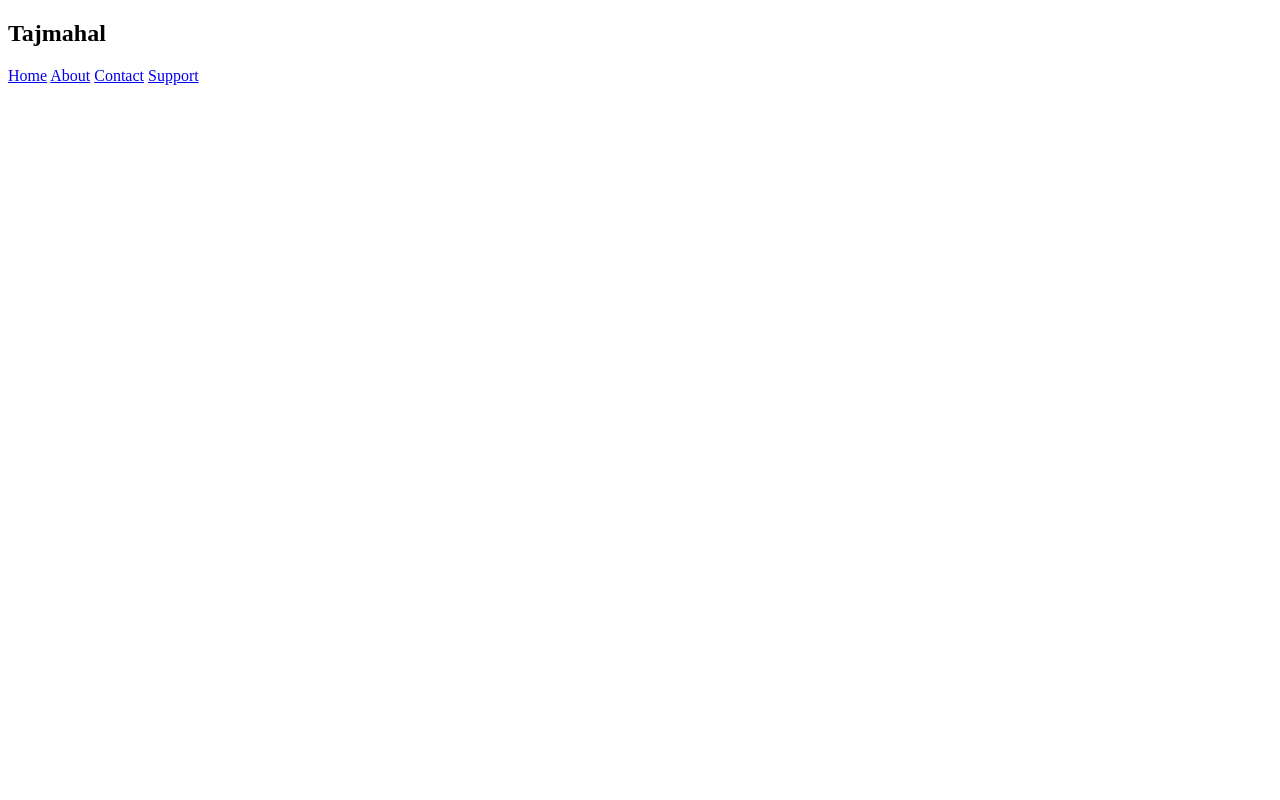
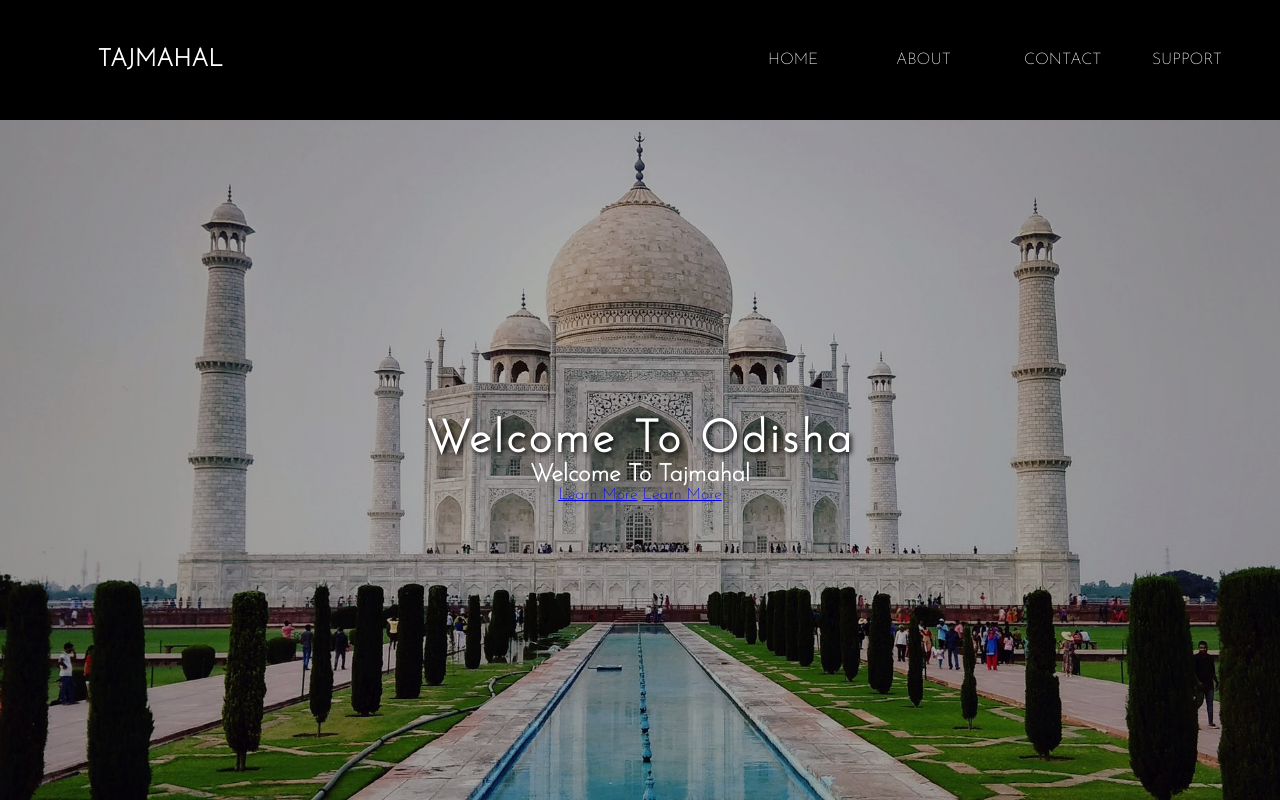
Before and after one commit to KanhaHelp/Tajamahal_Css_Design, a plain HTML site: page index.html in a window 1280 px wide. Drawn offline with Linux system fonts and the light colour scheme.

Commit message:
section css added

```diff
--- a/index.html
+++ b/index.html
@@ -6,9 +6,12 @@
     <meta name="viewport" content="width=device-width, initial-scale=1.0">
     <title>Tajmahal</title>
     <link rel="stylesheet" href="style.css">
+    <link href="https://fonts.googleapis.com/css2?family=Josefin+Sans:wght@200&display=swap" rel="stylesheet">
+
+
 </head>
 <body>
-    <header>
+    <header class="header">
         <nav class="header-nav">
             <div class="logo">
                 <h1 class="">Tajmahal</h1>
@@ -19,10 +22,20 @@
                 <a href="#">About</a>
                 <a href="#">Contact</a>
                 <a href="#">Support</a>
+            </div>
+        </nav>
 
 
-            </div>
-        </nav>
+        <main>
+            <section>
+                <h3>Welcome To Odisha </h3>
+                <h2>Welcome To Tajmahal <span> </span></h2>
+                <a href="#" class="btn1">Learn More</a>
+                <a href="#" class="btn2">Learn More</a>
+            </section>
+        </main>
+
+
     </header>
 
 </body>
--- a/style.css
+++ b/style.css
@@ -0,0 +1,71 @@
+
+*{
+    padding: 0;
+    margin: 0;
+    box-sizing: border-box;
+    font-family: 'Josefin Sans' , sans-serif;
+}
+
+
+
+.header-nav{
+    display:flex;
+    justify-content: space-between;
+}
+
+.header{
+    width: 100%;
+    height: 100vh;
+    background-image:linear-gradient(rgba(0,0,0,0.3),rgba(0,0,0,0.3)), url('images/taj.jpg');
+    background-size: cover;
+    background-repeat: no-repeat;
+}
+
+
+.header-nav{
+    width: 100%;
+    height:15vh;
+    background-color: black;
+    color: white;
+    /* opacity: 0.1; */
+    align-items: center;
+    text-transform: uppercase;
+}
+
+nav .logo{
+    text-align: center;
+    width: 25%;
+}
+
+nav .menu{
+    width: 40%;
+    display: flex;
+    justify-content: space-around;
+}
+
+nav .menu a {
+    width: 25%;
+    color: white;
+    text-decoration: none;
+}
+main{
+    width: 100%;
+    height: 85vh;
+    display: flex;
+    align-items: center;
+    justify-content: center;
+    text-align: center;
+    color: white;
+}
+
+
+section{
+
+}
+
+section h3{
+ font-size: 45px;
+ letter-spacing: 3px;
+ /* font-weight: 500;    */
+ text-shadow: 2px 2px 5px black;
+}
```
